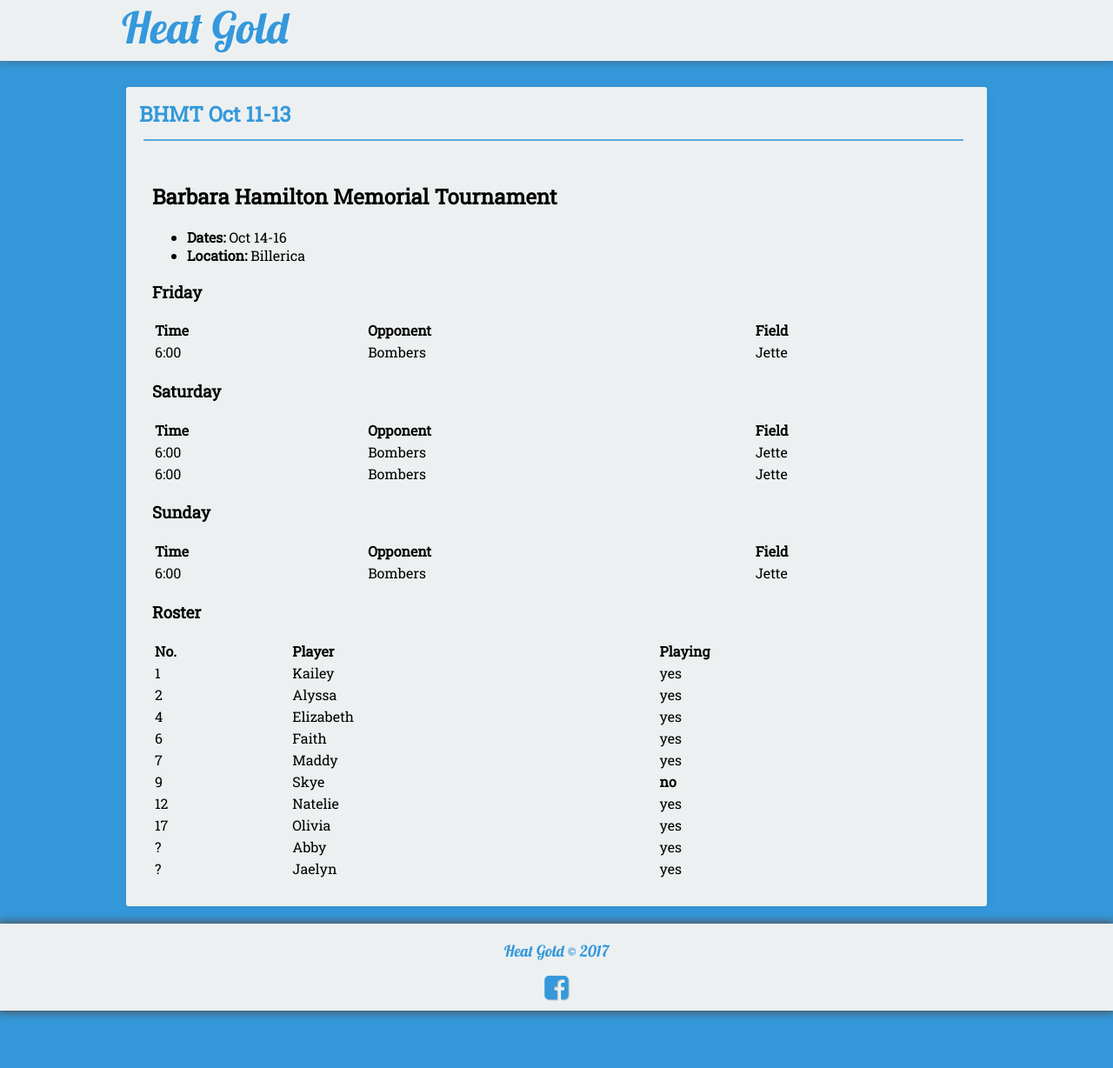
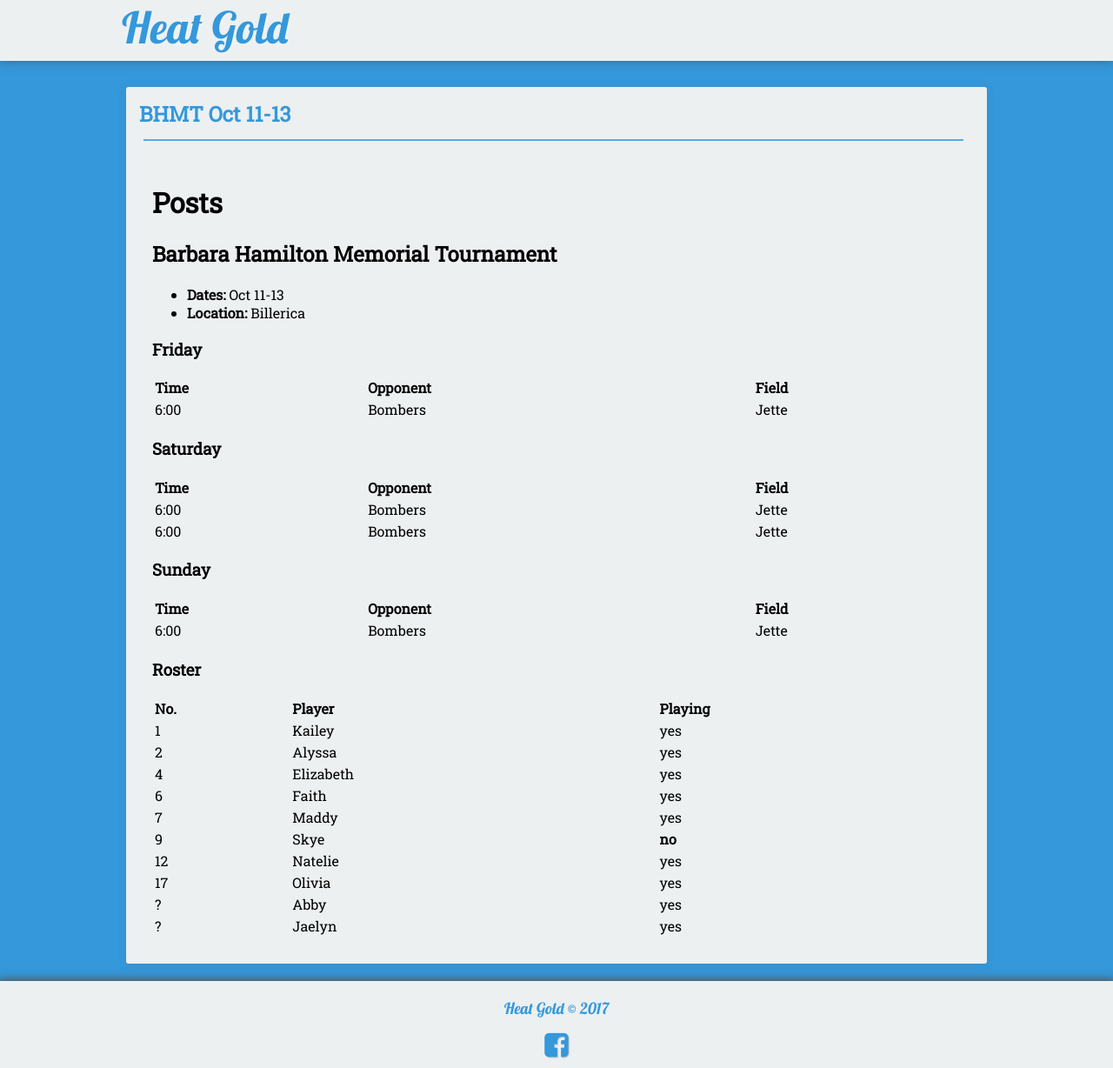
Before and after one commit to seanmerrow/ecf, a Jekyll site: the page built from _posts/2017-08-13-Tourney.md, in a window 1280 px wide. Shown: the whole page at 87% size. Built offline with Jekyll 4.4.1, drawn with Linux system fonts in a browser that asks for light colours; nearby versions of some CDN libraries.

Commit message:
Update 2017-08-13-Tourney.md

```diff
--- a/_posts/2017-08-13-Tourney.md
+++ b/_posts/2017-08-13-Tourney.md
@@ -9,8 +9,10 @@ category:
 - tournament
 ---
 
+# Posts
+
 ## Barbara Hamilton Memorial Tournament
-* **Dates:** Oct 14-16
+* **Dates:** Oct 11-13
 * **Location:** Billerica
 
 ### Friday
```
